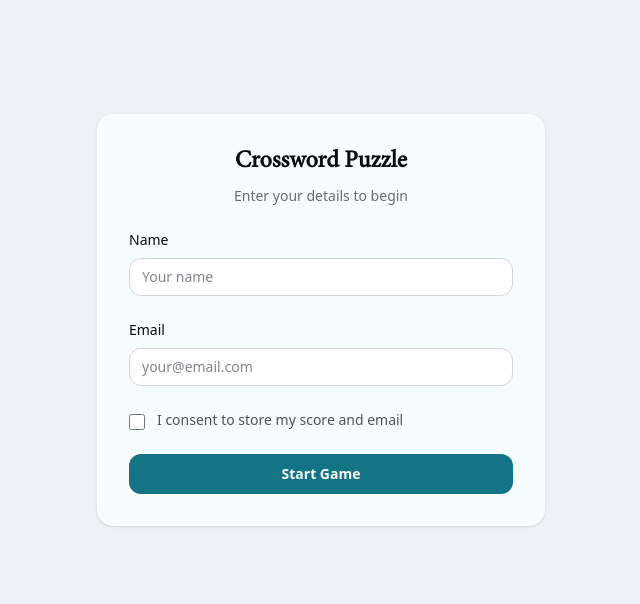
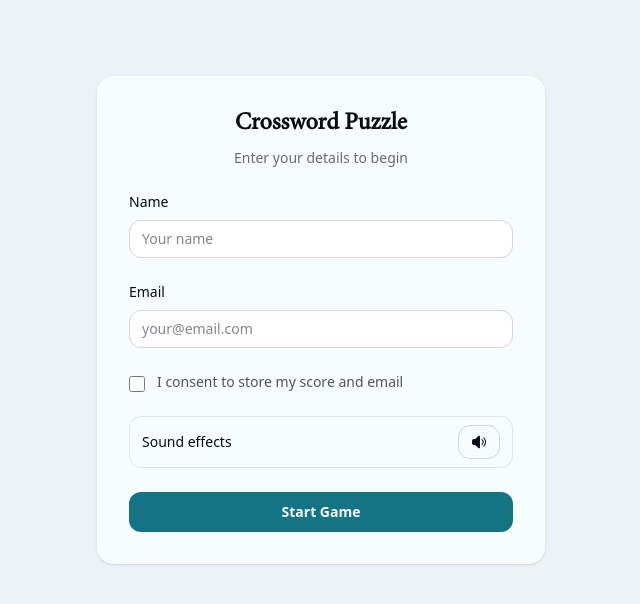
Before and after one commit to misfarsiddeek95/horizon, a Next.js app: page /puzzle in a window 1280 px wide. Shown: the top 604 px of the page, without its empty margins (319-959 px from the left). Built offline with nearby package versions, Linux system fonts and the light colour scheme.

Commit message:
Sound toggle added to onboarding

```diff
--- a/src/components/Onboarding.tsx
+++ b/src/components/Onboarding.tsx
@@ -2,6 +2,7 @@
 
 import { useState } from 'react';
 import type { SessionData } from '@/types';
+import MuteToggle from '@/components/MuteToggle';
 
 interface OnboardingProps {
   onStart: (session: SessionData) => void;
@@ -109,6 +110,13 @@ export default function Onboarding({ onStart }: OnboardingProps) {
           <p className="text-xs text-red-500">{errors.consent}</p>
         )}
 
+        <div className="flex items-center justify-between rounded-ui-element border border-zinc-200 px-3 py-2">
+          <span className="text-sm font-medium text-content-primary">
+            Sound effects
+          </span>
+          <MuteToggle />
+        </div>
+
         <button
           type="submit"
           className="w-full cursor-pointer rounded-ui-element bg-brand-main px-4 py-2.5 text-sm font-semibold text-content-inverse transition-colors hover:bg-brand-hover"
```
